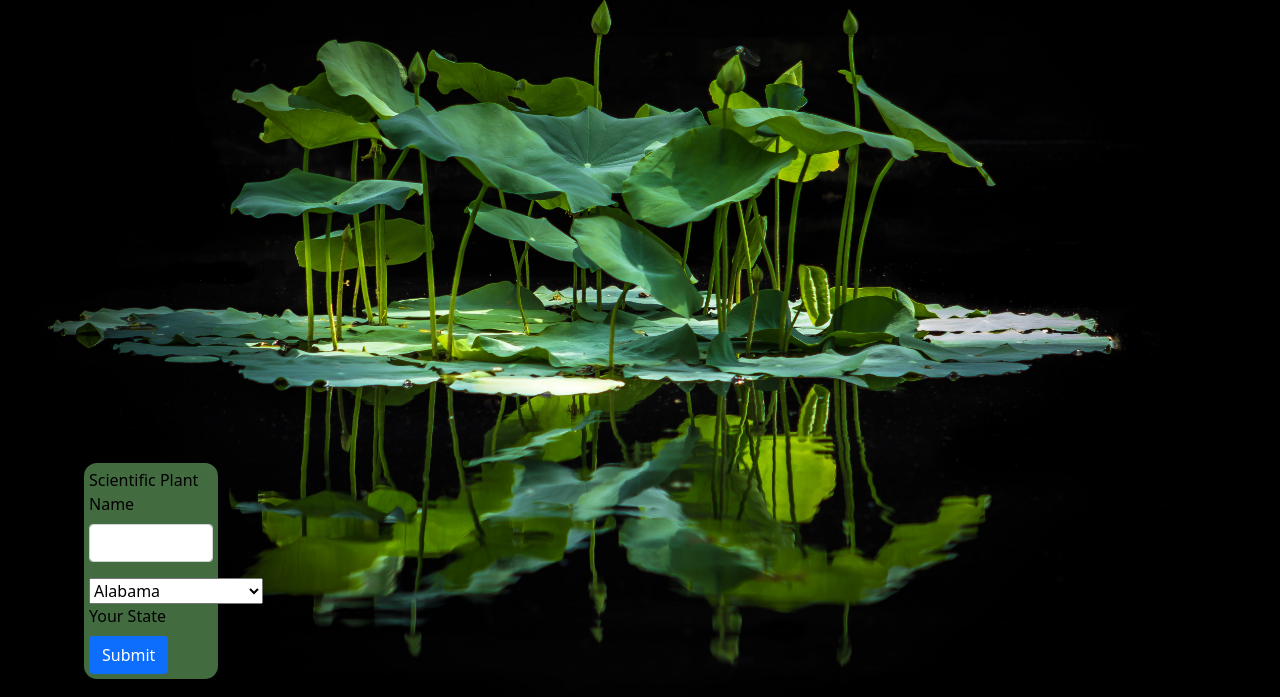
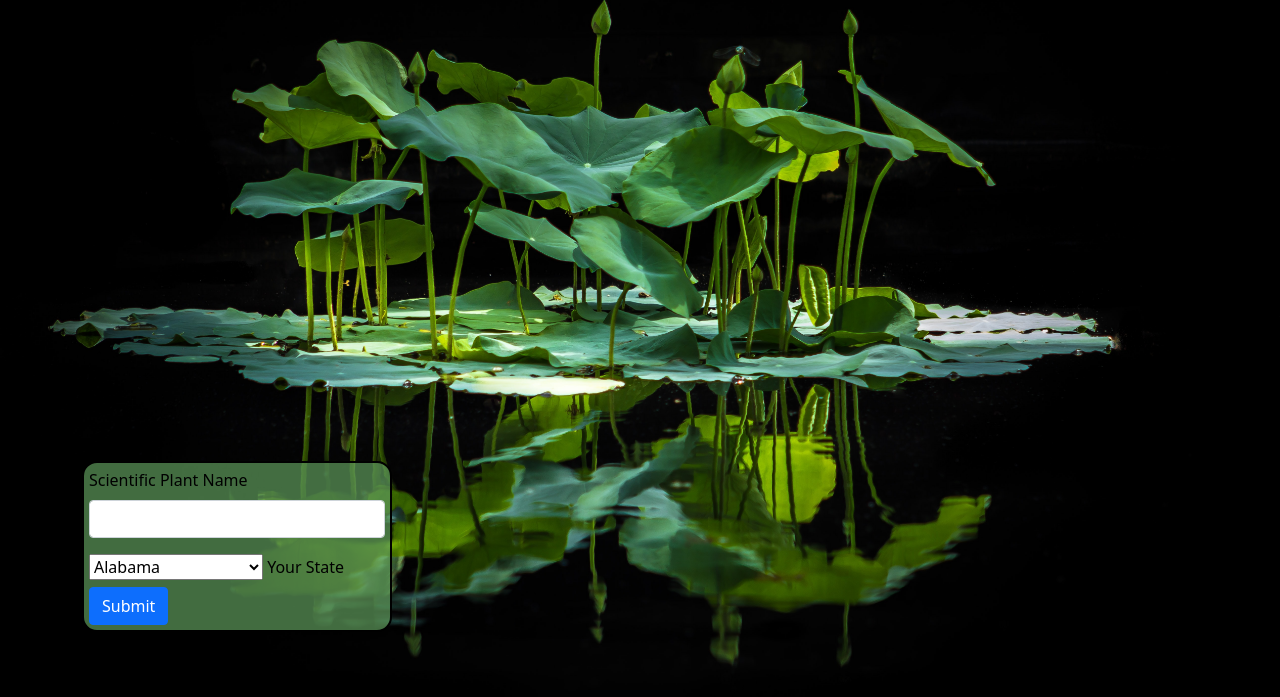
Before and after one commit to Alex-Saunders-Codes/invasive_plants_of_north_carolina, a plain HTML site: page docs/index.html in a window 1280 px wide. Shown: the part 103-800 px from the top of the page. Drawn offline with nearby package versions, Linux system fonts and the light colour scheme.

Commit message:
tweaked form size

```diff
--- a/docs/css/home.css
+++ b/docs/css/home.css
@@ -27,7 +27,7 @@ html, body
 
 .plant-finder{
     width:25%;
-    max-width:138px;
+    max-width:357px;
     position:relative;
     top:60%;
     left:5%;
```
